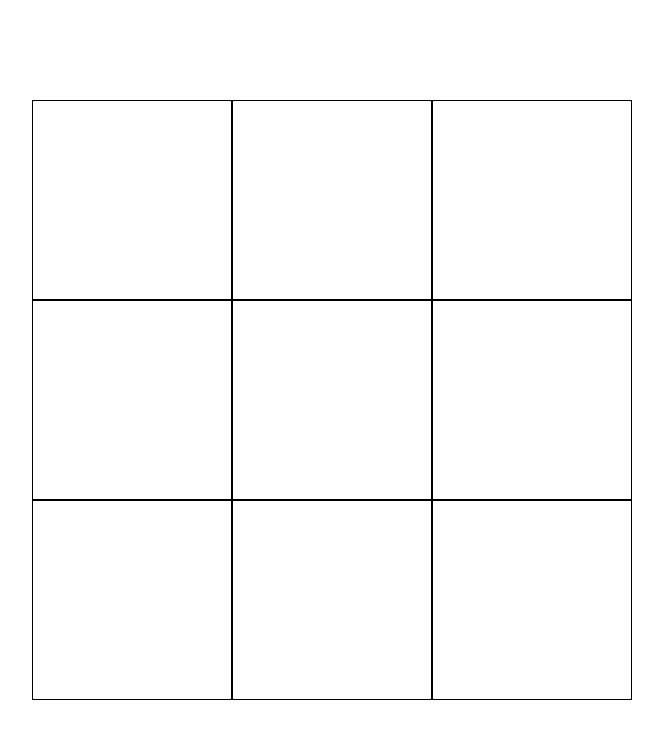
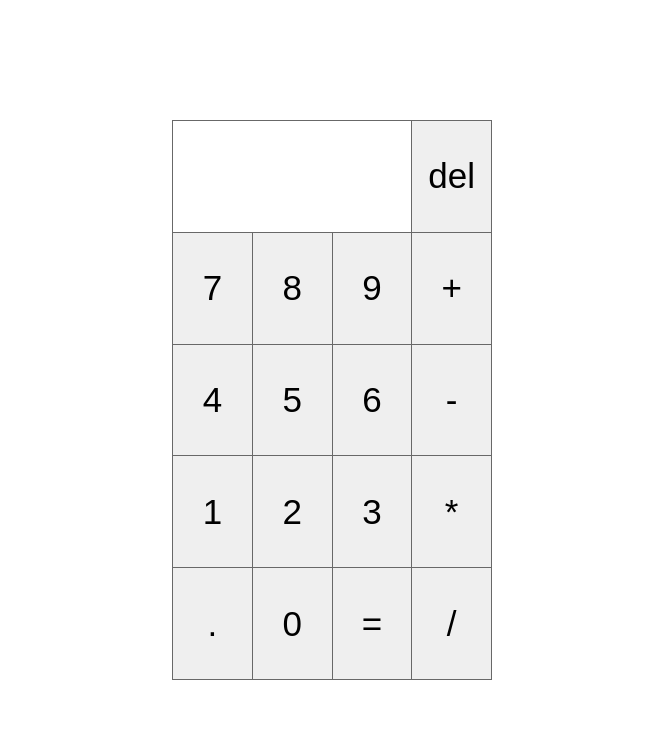
Before and after one commit to EminHamzagic/React-Kurs, a React (Create React App) app: page / in a window 1280 px wide. Shown: the top 738 px of the page, without its empty margins (308-971 px from the left). Built offline with nearby package versions, Linux system fonts and the light colour scheme.

Commit message:
calculator bugs fixed

```diff
--- a/src/components/Calculator.js
+++ b/src/components/Calculator.js
@@ -3,6 +3,8 @@ import "../css/calculator.css";
 
 export default function Calculator() {
   const [expression, setExpression] = useState("");
+
+  const operations = "+-*/.";
 
   const changeScreen = (value) => {
     setExpression((prev) => {
@@ -17,9 +19,11 @@ export default function Calculator() {
         id="del"
         className="btn"
         onClick={(e) => {
+          if (expression !== "") {
             setExpression((prev) => {
               return prev.slice(0, prev.length - 1);
             });
+          }
         }}
       >
         del
@@ -55,6 +59,7 @@ export default function Calculator() {
         id="+"
         className="btn"
         onClick={(e) => {
+          if (!operations.includes(expression[expression.length - 1]))
             changeScreen(e.target.id);
         }}
       >
@@ -91,6 +96,7 @@ export default function Calculator() {
         id="-"
         className="btn"
         onClick={(e) => {
+          if (!operations.includes(expression[expression.length - 1]))
             changeScreen(e.target.id);
         }}
       >
@@ -127,6 +133,7 @@ export default function Calculator() {
         id="*"
         className="btn"
         onClick={(e) => {
+          if (!operations.includes(expression[expression.length - 1]))
             changeScreen(e.target.id);
         }}
       >
@@ -136,6 +143,7 @@ export default function Calculator() {
         id="."
         className="btn"
         onClick={(e) => {
+          if (!operations.includes(expression[expression.length - 1]))
             changeScreen(e.target.id);
         }}
       >
@@ -154,7 +162,7 @@ export default function Calculator() {
         id="="
         className="btn"
         onClick={() => {
-          setExpression(eval(expression));
+          setExpression(eval(expression).toString());
         }}
       >
         =
@@ -163,6 +171,7 @@ export default function Calculator() {
         id="/"
         className="btn"
         onClick={(e) => {
+          if (!operations.includes(expression[expression.length - 1]))
             changeScreen(e.target.id);
         }}
       >
--- a/src/css/calculator.css
+++ b/src/css/calculator.css
@@ -1,12 +1,12 @@
 .container {
   width: 25%;
   height: 70%;
-  border: 1px solid black;
+  border: 1px solid rgb(104, 104, 104);
   display: grid;
   grid-template-columns: 1fr 1fr 1fr 1fr;
   grid-template-rows: 1fr 1fr 1fr 1fr 1fr;
   gap: 1px;
-  background-color: black;
+  background-color: rgb(104, 104, 104);
 }
 
 .screen {
@@ -31,3 +31,11 @@
   cursor: pointer;
   border: none;
 }
+
+.btn:hover {
+  background-color: rgb(230, 230, 230);
+}
+
+.btn:active {
+  background-color: rgb(160, 160, 160);
+}
--- a/src/index.js
+++ b/src/index.js
@@ -8,7 +8,7 @@ import reportWebVitals from "./reportWebVitals";
 const root = ReactDOM.createRoot(document.getElementById("root"));
 root.render(
   <React.StrictMode>
-    <XO />
+    <Calculator />
   </React.StrictMode>
 );
 
```
Lines whose indentation alone changed are shown as unchanged.
